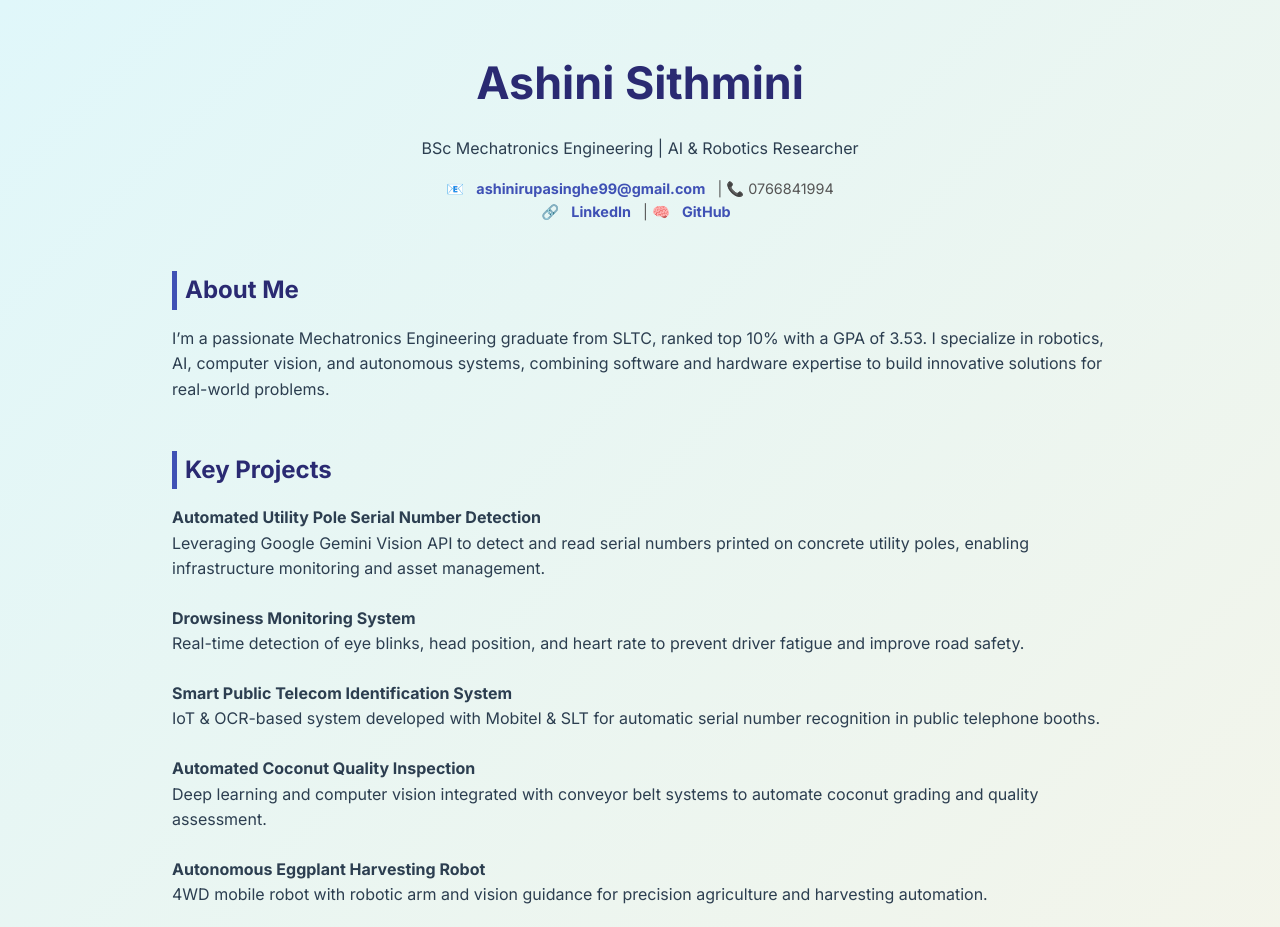
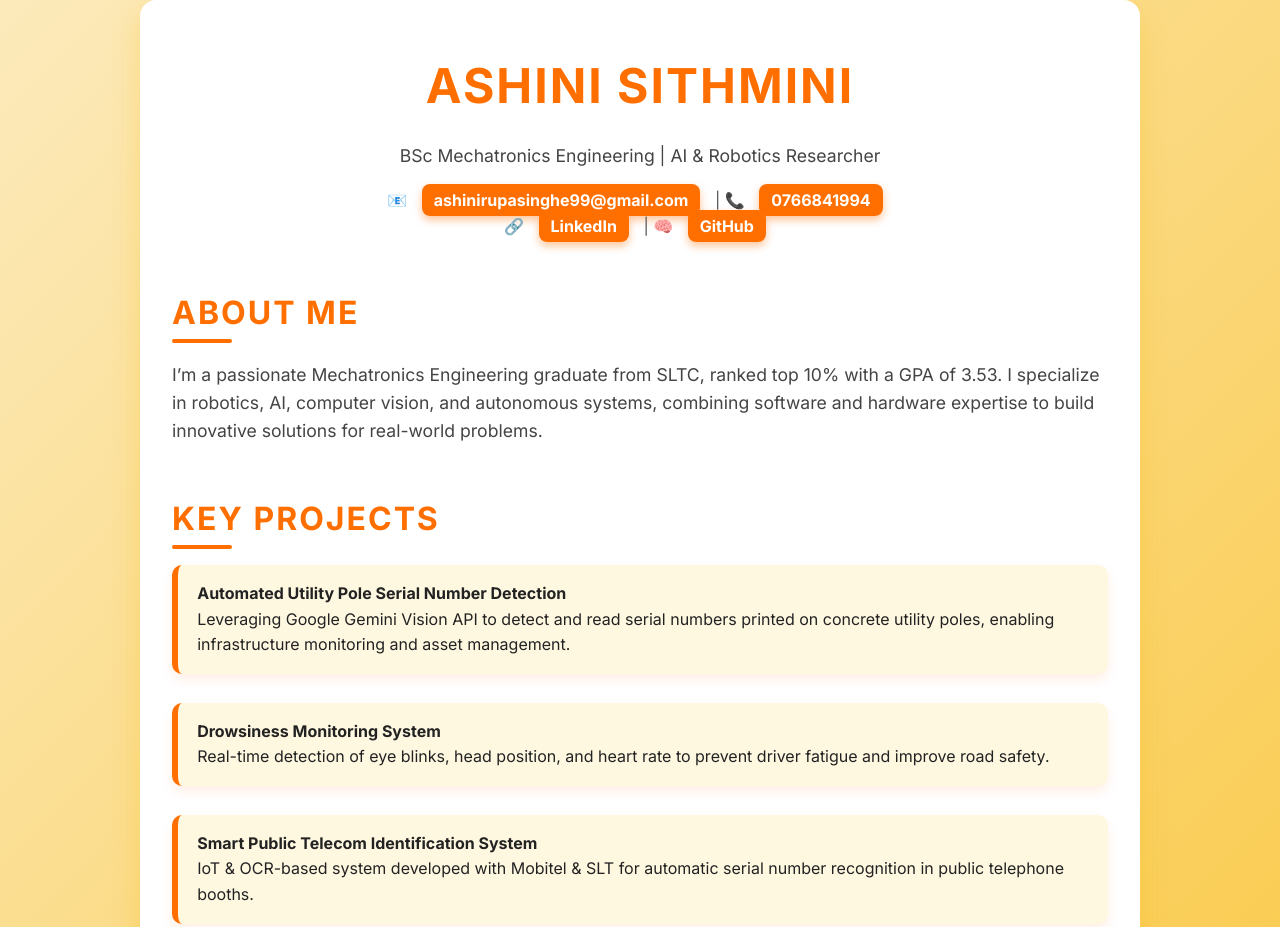
Before and after one commit to Ashi99-tech/Ashini-Portfolio, a plain HTML site: page index.html in a window 1280 px wide. Shown: the top 927 px of the page. Drawn offline with Linux system fonts and the light colour scheme.

Commit message:
Update index.html

```diff
--- a/index.html
+++ b/index.html
@@ -7,15 +7,14 @@
   <style>
     @import url('https://fonts.googleapis.com/css2?family=Inter:wght@400;700&display=swap');
 
-    /* Reset & basics */
     * {
       box-sizing: border-box;
     }
     body {
       margin: 0;
       font-family: 'Inter', sans-serif;
-      background: linear-gradient(135deg, #e0f7fa 0%, #fff3e0 100%);
-      color: #2c3e50;
+      background: linear-gradient(135deg, #fceabb 0%, #f8b500 100%);
+      color: #222;
       line-height: 1.6;
       overflow-x: hidden;
     }
@@ -23,25 +22,55 @@
       max-width: 1000px;
       margin: 0 auto;
       padding: 2rem;
+      background: white;
+      border-radius: 16px;
+      box-shadow: 0 12px 30px rgba(248, 181, 0, 0.3);
+      animation: fadeIn 1s ease forwards;
+      opacity: 0;
     }
+
     h1, h2 {
-      color: #2a2a72;
+      color: #ff6f00;
       margin-bottom: 1rem;
+      font-weight: 700;
+      text-transform: uppercase;
+      letter-spacing: 2px;
+      position: relative;
     }
     h1 {
-      font-size: 2.8rem;
+      font-size: 3rem;
       text-align: center;
       margin-top: 1rem;
-      animation: fadeDown 1s ease forwards;
+      animation: bounceInDown 1s ease forwards;
     }
     h2 {
-      border-left: 5px solid #3f51b5;
-      padding-left: 0.5rem;
+      font-size: 2rem;
       margin-top: 3rem;
-      animation: fadeUp 1s ease forwards;
+      margin-bottom: 1rem;
+      padding-bottom: 0.3rem;
+      cursor: default;
     }
+    h2::after {
+      content: "";
+      position: absolute;
+      width: 60px;
+      height: 4px;
+      background: #ff6f00;
+      bottom: 0;
+      left: 0;
+      border-radius: 4px;
+      animation: underlineExpand 1s ease forwards;
+      opacity: 0;
+      transform-origin: left;
+      animation-delay: 0.5s;
+    }
+    h2:hover::after {
+      background: #ffa726;
+    }
+
     p, li {
-      font-size: 1rem;
+      font-size: 1.1rem;
+      color: #444;
     }
     ul {
       padding-left: 1.5rem;
@@ -49,18 +78,22 @@
     li {
       margin-bottom: 0.6rem;
     }
+
     a {
-      color: #3f51b5;
+      color: #ff6f00;
+      font-weight: 700;
       text-decoration: none;
-      font-weight: 600;
+      transition: color 0.3s ease;
     }
     a:hover {
+      color: #ffa726;
       text-decoration: underline;
     }
+
     header, section {
       animation: fadeUp 1.5s ease forwards;
       opacity: 0;
-      transform: translateY(20px);
+      transform: translateY(30px);
       animation-fill-mode: forwards;
     }
     header {
@@ -69,30 +102,46 @@
       animation-delay: 0.3s;
     }
 
-    /* Contact styles */
     .contact {
       margin-top: 10px;
-      font-size: 0.9rem;
+      font-size: 1rem;
       color: #555;
     }
     .contact a {
-      margin: 0 8px;
+      margin: 0 10px;
+      background: #ff6f00;
+      padding: 6px 12px;
+      border-radius: 8px;
+      color: white;
+      box-shadow: 0 4px 8px rgba(255,111,0,0.4);
+      transition: background 0.3s ease;
+    }
+    .contact a:hover {
+      background: #ffa726;
+      box-shadow: 0 6px 14px rgba(255,167,38,0.6);
     }
 
-    /* Project & section styles */
     .project {
-      margin-bottom: 1.5rem;
+      margin-bottom: 1.8rem;
+      padding: 1rem 1.2rem;
+      border-left: 6px solid #ff6f00;
+      background: #fff8e1;
+      border-radius: 10px;
+      box-shadow: 0 6px 12px rgba(255, 111, 0, 0.1);
+      transition: background 0.3s ease;
+    }
+    .project:hover {
+      background: #fff3d6;
     }
 
-    /* Gallery */
     .gallery {
       display: grid;
       grid-template-columns: repeat(auto-fill,minmax(250px,1fr));
-      gap: 15px;
+      gap: 20px;
       margin-top: 1rem;
       animation: fadeUp 1s ease forwards;
       opacity: 0;
-      transform: translateY(20px);
+      transform: translateY(30px);
       animation-fill-mode: forwards;
       animation-delay: 1.2s;
     }
@@ -100,27 +149,28 @@
       width: 100%;
       height: 160px;
       object-fit: cover;
-      border-radius: 12px;
-      box-shadow: 0 6px 14px rgba(0,0,0,0.15);
-      transition: transform 0.3s ease, box-shadow 0.3s ease;
+      border-radius: 16px;
+      box-shadow: 0 8px 20px rgba(255, 111, 0, 0.25);
+      transition: transform 0.4s ease, box-shadow 0.4s ease;
       cursor: pointer;
+      filter: drop-shadow(0 0 0.3rem #ff6f00aa);
     }
     .gallery img:hover {
-      transform: scale(1.05);
-      box-shadow: 0 10px 25px rgba(63, 81, 181, 0.6);
+      transform: scale(1.07);
+      box-shadow: 0 15px 35px rgba(255, 167, 38, 0.7);
+      filter: drop-shadow(0 0 0.8rem #ffa726cc);
     }
 
-    /* Footer */
     footer {
       text-align: center;
       margin-top: 3rem;
-      padding: 1rem 0;
-      font-size: 0.9rem;
+      padding: 1.2rem 0;
+      font-size: 1rem;
       color: #555;
-      border-top: 1px solid #ddd;
+      border-top: 1px solid #ffd95b;
       animation: fadeUp 1s ease forwards;
       opacity: 0;
-      transform: translateY(20px);
+      transform: translateY(30px);
       animation-fill-mode: forwards;
       animation-delay: 1.5s;
     }
@@ -132,17 +182,40 @@
         transform: translateY(0);
       }
     }
-    @keyframes fadeDown {
+    @keyframes fadeIn {
       to {
         opacity: 1;
+      }
+    }
+    @keyframes bounceInDown {
+      0% {
+        opacity: 0;
+        transform: translateY(-200px);
+      }
+      60% {
+        opacity: 1;
+        transform: translateY(30px);
+      }
+      80% {
+        transform: translateY(-10px);
+      }
+      100% {
         transform: translateY(0);
       }
     }
+    @keyframes underlineExpand {
+      to {
+        opacity: 1;
+        transform: scaleX(1);
+      }
+    }
 
-    /* Responsive */
-    @media(max-width:600px){
+    @media(max-width: 600px) {
       h1 {
-        font-size: 2rem;
+        font-size: 2.2rem;
+      }
+      h2 {
+        font-size: 1.5rem;
       }
       .gallery img {
         height: 130px;
@@ -156,9 +229,10 @@
       <h1>Ashini Sithmini</h1>
       <p>BSc Mechatronics Engineering | AI & Robotics Researcher</p>
       <div class="contact">
-        📧 <a href="mailto:ashinirupasinghe99@gmail.com">ashinirupasinghe99@gmail.com</a> | 📞 0766841994
-        <br />
-        🔗 <a href="#">LinkedIn</a> | 🧠 <a href="#">GitHub</a>
+        📧 <a href="mailto:ashinirupasinghe99@gmail.com">ashinirupasinghe99@gmail.com</a> |
+        📞 <a href="tel:0766841994">0766841994</a><br />
+        🔗 <a href="#">LinkedIn</a> |
+        🧠 <a href="#">GitHub</a>
       </div>
     </header>
 
@@ -239,5 +313,12 @@
       &copy; 2025 Ashini Sithmini
     </footer>
   </div>
+
+  <script>
+    // Animate container fade in on load
+    window.onload = () => {
+      document.querySelector('.container').style.opacity = 1;
+    }
+  </script>
 </body>
 </html>
```
